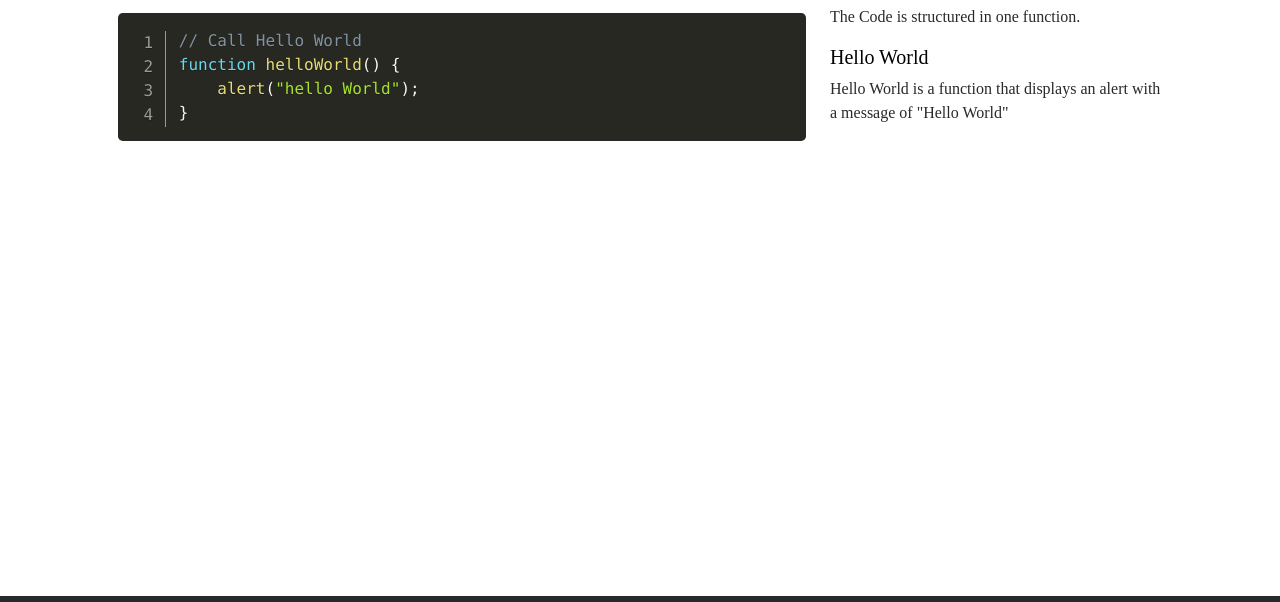
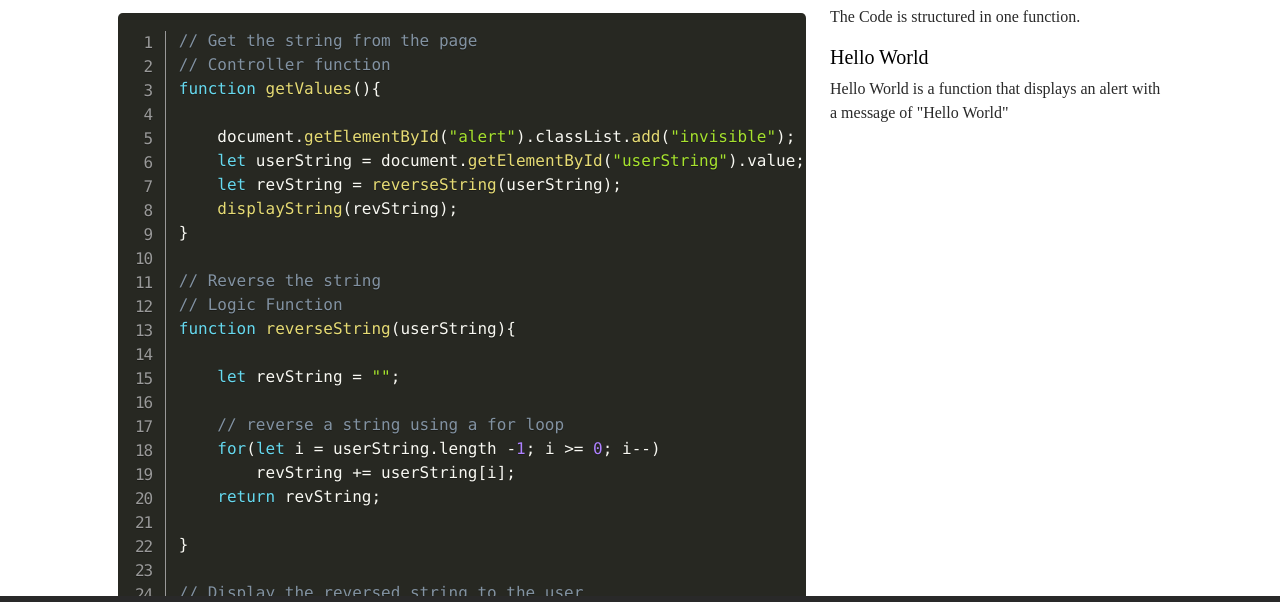
Before and after one commit to cortiz313/Rewind, a plain HTML site: page code.html in a window 1280 px wide. Shown: the part 138-740 px from the top of the page. Drawn offline with nearby package versions, Linux system fonts and the light colour scheme; a web font is replaced by a local one.

Commit message:
Almost completed
all functionality is done. js, css complete, just needs function breakdown.

```diff
--- a/code.html
+++ b/code.html
@@ -69,10 +69,39 @@
             <div class="row row-cols-1 row-cols-lg-2">
                 <div class="col-lg-8">
                     <pre class="line-numbers"> <code class="language-javascript">
-                        // Call Hello World
-                        function helloWorld() {
-                            alert("hello World");
-                        }
+                        // Get the string from the page
+// Controller function
+function getValues(){
+
+    document.getElementById("alert").classList.add("invisible");
+    let userString = document.getElementById("userString").value;
+    let revString = reverseString(userString);
+    displayString(revString);
+}
+
+// Reverse the string
+// Logic Function
+function reverseString(userString){
+
+    let revString = "";
+
+    // reverse a string using a for loop
+    for(let i = userString.length -1; i >= 0; i--)
+        revString += userString[i];
+    return revString;
+
+}
+
+// Display the reversed string to the user
+// View Function
+function displayString(revString){
+
+    // Write to the page
+    document.getElementById("msg").innerHTML = `Your reversed string is: ${revString} `;
+
+    // Show the alert box
+    document.getElementById("alert").classList.remove("invisible");
+}
                     </code>
                     </pre>
                 </div>
--- a/css/site.css
+++ b/css/site.css
@@ -107,5 +107,5 @@ font-family: 'Bangers', cursive;
 
 #alert{
     color: rgb(0, 100, 5);
-font-family: 'Bangers', cursive;
+    font-family: 'IM Fell English', serif;
 }
```
Also changed, not shown: app.html (+3 -0 lines), js/site.js (+15 -3 lines).
